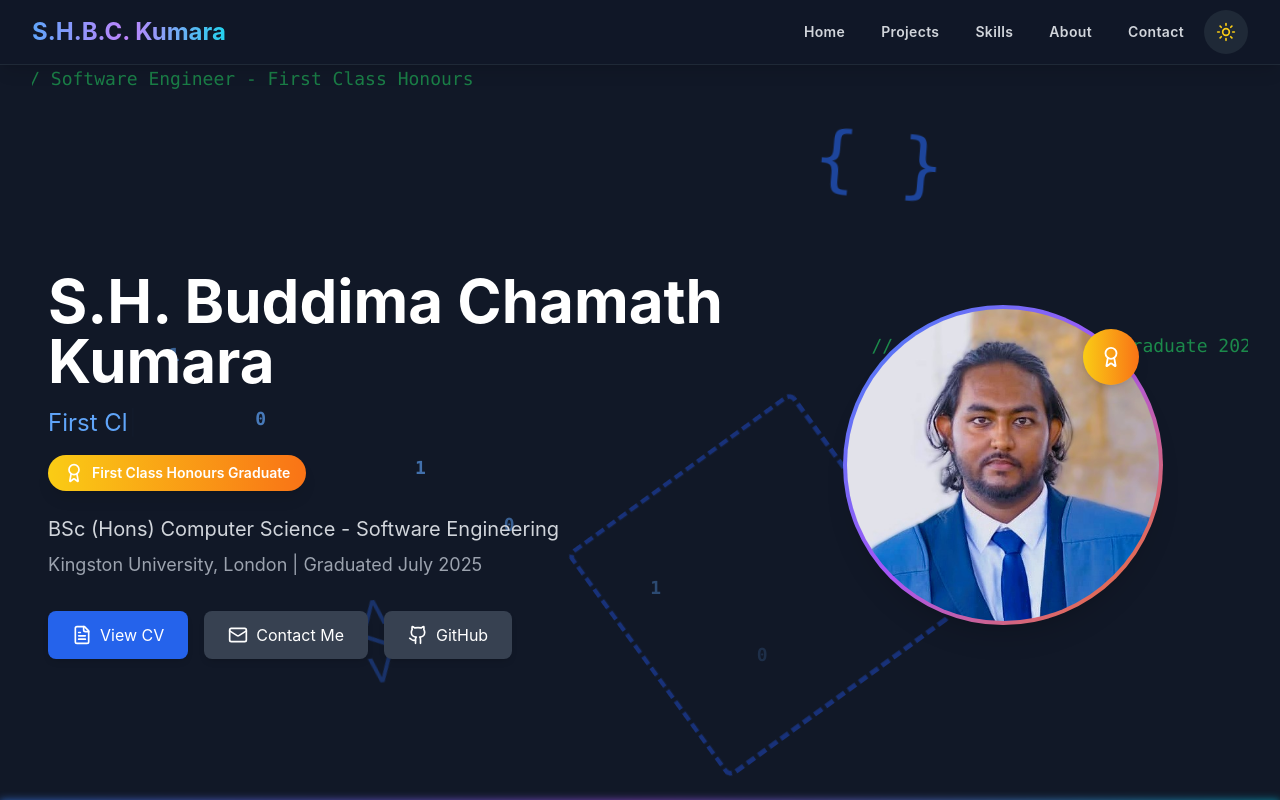
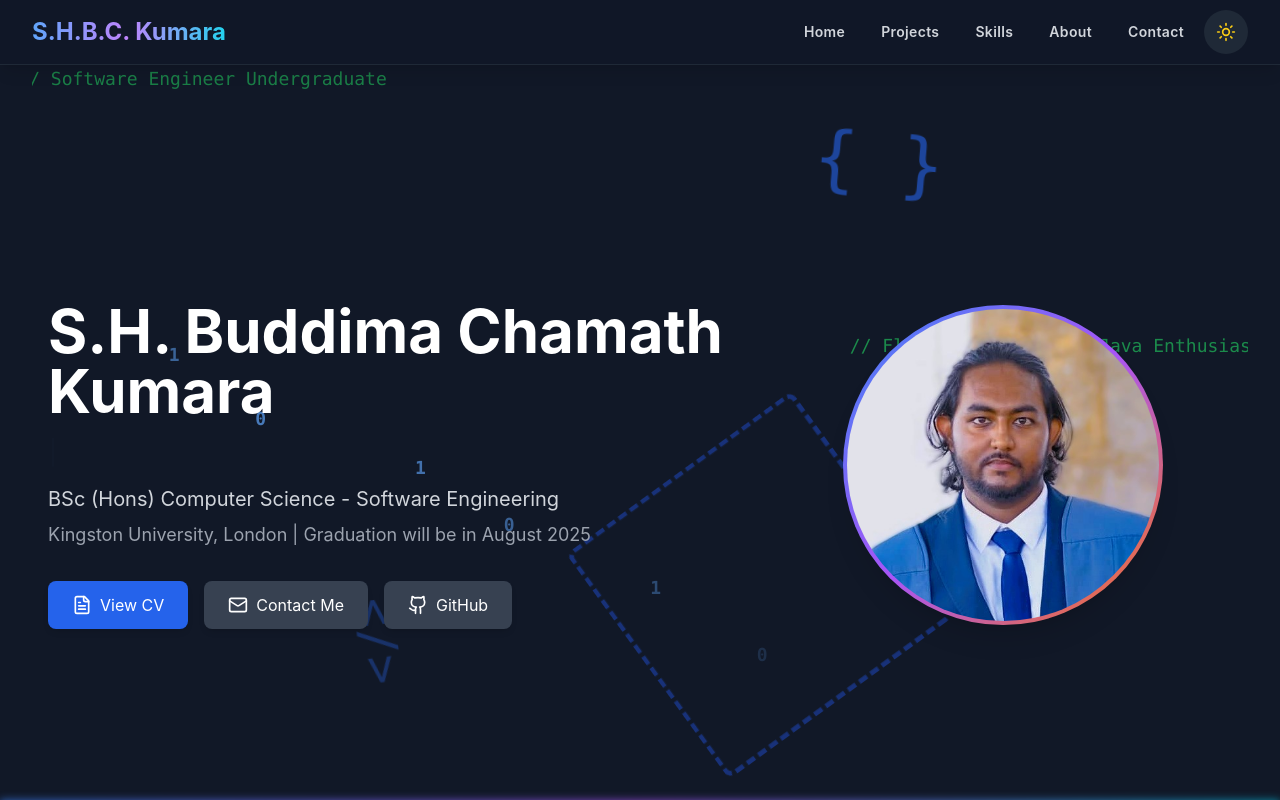
Before and after one commit to BuddimaChamath/MyPortfolio, a React (Vite) app: page / in a window 1280 px wide. Shown: the top 800 px of the page. Built offline with nearby package versions, Linux system fonts and the light colour scheme.

Commit message:
minor  updates

```diff
--- a/src/components/About.tsx
+++ b/src/components/About.tsx
@@ -20,7 +20,7 @@ export const About = () => {
 
             <p className="text-lg leading-relaxed text-gray-700 dark:text-gray-300 mb-6">
               I am a passionate Software Engineer with <strong>First Class Honours</strong> in Computer Science (Software Engineering)
-              from Kingston University, London. Recently graduated in July 2025, I bring a strong foundation in software development
+              from Kingston University, London. Graduation will be in August 2025, I bring a strong foundation in software development
               principles, design patterns, and modern programming practices to create efficient, user-friendly applications that solve
               real-world problems.
             </p>
@@ -53,7 +53,7 @@ export const About = () => {
                   </li>
                   <li className="flex items-start">
                     <span className="w-2 h-2 bg-blue-600 rounded-full mt-2 mr-3 flex-shrink-0"></span>
-                    <span>Graduated: June 2025</span>
+                    <span>Graduation: August 2025</span>
                   </li>
                 </ul>
               </div>
--- a/src/components/Hero.tsx
+++ b/src/components/Hero.tsx
@@ -13,7 +13,7 @@ export const Hero = () => {
   useEffect(() => {
     if (typewriterRef.current) {
       new Typewriter(typewriterRef.current, {
-        strings: ['Software Engineering Graduate', 'First Class Honours Graduate', 'Flutter Developer', 'Java Enthusiast', 'Mobile App Developer'],
+        strings: ['Software Engineering Undergraduate', 'Flutter Developer', 'Java Enthusiast', 'Mobile App Developer'],
         autoStart: true,
         loop: true,
         delay: 75
@@ -159,7 +159,7 @@ export const Hero = () => {
           }}
           className="absolute top-2/6 left-0 text-lg font-mono text-green-600 dark:text-green-500"
         >
-          // Software Engineer - First Class Honours
+          // Software Engineer Undergraduate
         </motion.div>
 
         <motion.div
@@ -176,7 +176,7 @@ export const Hero = () => {
           }}
           className="absolute top-1/3 right-0 text-lg font-mono text-green-600 dark:text-green-500 whitespace-nowrap"
         >
-          // Kingston University Graduate 2025
+          // Flutter Developer | Java Enthusiast
         </motion.div>
       </div>
 
@@ -201,22 +201,11 @@ export const Hero = () => {
             </h1>
             <div className="text-xl md:text-2xl text-blue-600 dark:text-blue-400 mb-4" ref={typewriterRef} />
 
-            {/* Achievement Badge */}
-            <motion.div
-              initial={{ scale: 0 }}
-              animate={{ scale: 1 }}
-              transition={{ delay: 0.8, type: "spring", stiffness: 200 }}
-              className="flex items-center gap-2 bg-gradient-to-r from-yellow-400 to-orange-500 text-white px-4 py-2 rounded-full shadow-lg mb-6 w-fit"
-            >
-              <Award size={20} />
-              <span className="font-semibold text-sm">First Class Honours Graduate</span>
-            </motion.div>
-
             <p className="text-xl text-gray-600 dark:text-gray-300 mb-2">
               BSc (Hons) Computer Science - Software Engineering
             </p>
             <p className="text-lg text-gray-500 dark:text-gray-400 mb-8">
-              Kingston University, London | Graduated July 2025
+              Kingston University, London | Graduation will be in August 2025
             </p>
 
             <div className="flex flex-wrap gap-4 relative z-10">
@@ -275,17 +264,7 @@ export const Hero = () => {
                 </div>
               </div>
 
-              {/* Award badge positioned at 2 o'clock angle (45 degrees) */}
-              <motion.div
-                initial={{ scale: 0, opacity: 0 }}
-                animate={{ scale: 1, opacity: 1 }}
-                transition={{ delay: 1.5, type: "spring", stiffness: 200 }}
-                className="absolute top-6 right-6 z-30"
-              >
-                <div className="w-14 h-14 bg-gradient-to-r from-yellow-400 to-orange-500 rounded-full flex items-center justify-center shadow-lg border-3 border-white dark:border-gray-800">
-                  <Award size={22} className="text-white" />
-                </div>
-              </motion.div>
+
             </div>
           </motion.div>
         </div>
```
